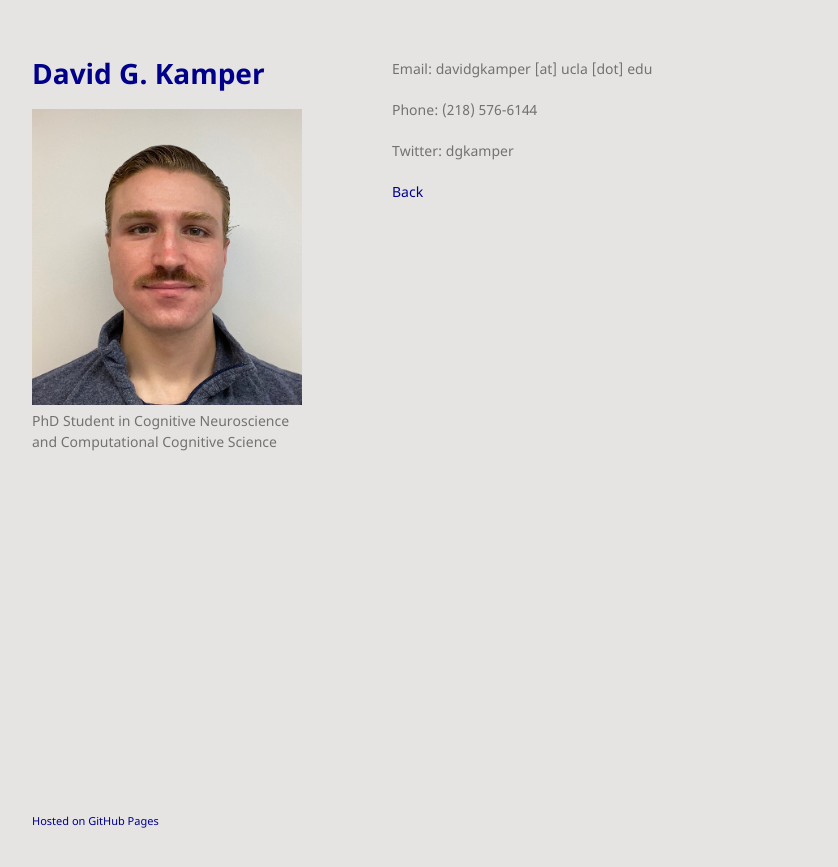
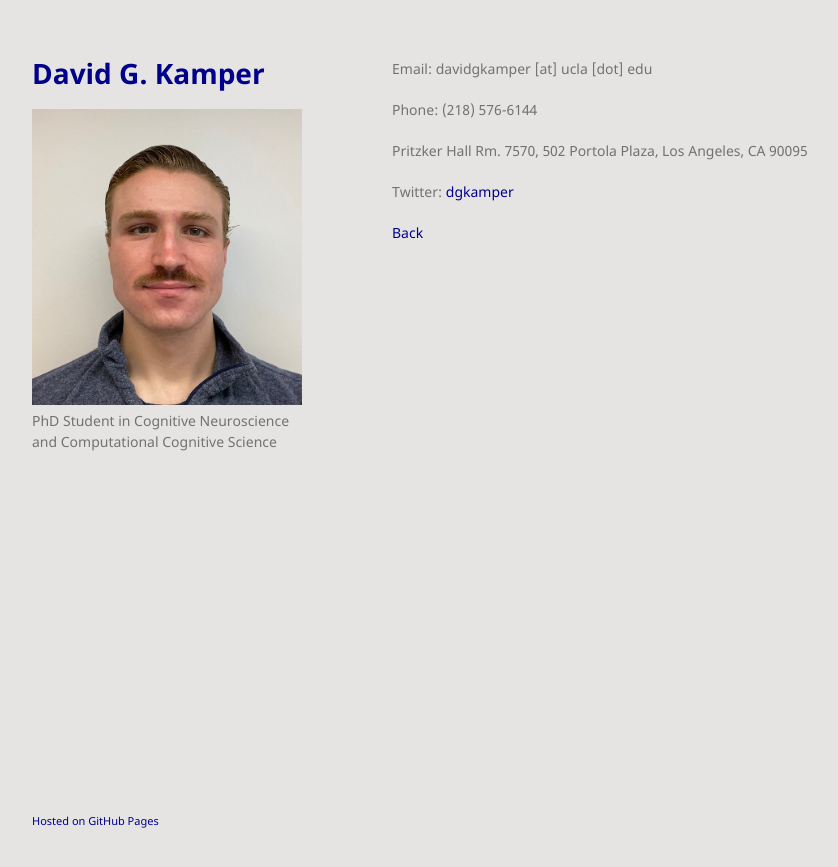
Before and after one commit to dgkamper/dgkamper.github.io, a Jekyll site: the page built from contact.md, in a window 1280 px wide. Shown: the top 867 px of the page, without its empty margins (178-1016 px from the left). Built offline with Jekyll 4.4.1, drawn with Linux system fonts in a browser that asks for light colours; our own code applies the rules of GitHub Pages for plain Markdown files.

Commit message:
Update contact.md

```diff
--- a/contact.md
+++ b/contact.md
@@ -2,6 +2,8 @@ Email: davidgkamper [at] ucla [dot] edu
 
 Phone: (218) 576-6144
 
-Twitter: dgkamper
+Pritzker Hall Rm. 7570, 502 Portola Plaza, Los Angeles, CA 90095
+
+Twitter: [dgkamper](https://twitter.com/dgkamper?lang=en)
 
 [Back](./)
```
